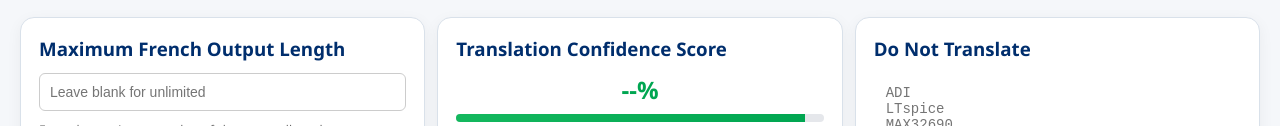
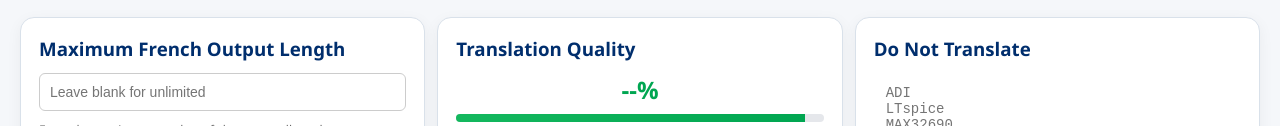
Before and after one commit to aditony-prog/english-canadian-french-translator, a plain HTML site: page index.html in a window 1280 px wide. Shown: the part 475-601 px from the top of the page. Drawn offline with Linux system fonts and the light colour scheme.

Commit message:
Update translation confidence to translation quality

```diff
--- a/index.html
+++ b/index.html
@@ -181,11 +181,13 @@
 
             </div>
 
-            <!-- CONFIDENCE -->
+            <!-- TRANSLATION QUALITY -->
 
             <div class="quality-card">
 
-                <h3>Translation Confidence Score</h3>
+                <h3>
+                    Translation Quality
+                </h3>
 
                 <div id="qualityScore">
                     --%
@@ -205,7 +207,9 @@
 
             <div class="quality-card">
 
-                <h3>Do Not Translate</h3>
+                <h3>
+                    Do Not Translate
+                </h3>
 
                 <textarea
                     id="protectedTerms"
```
